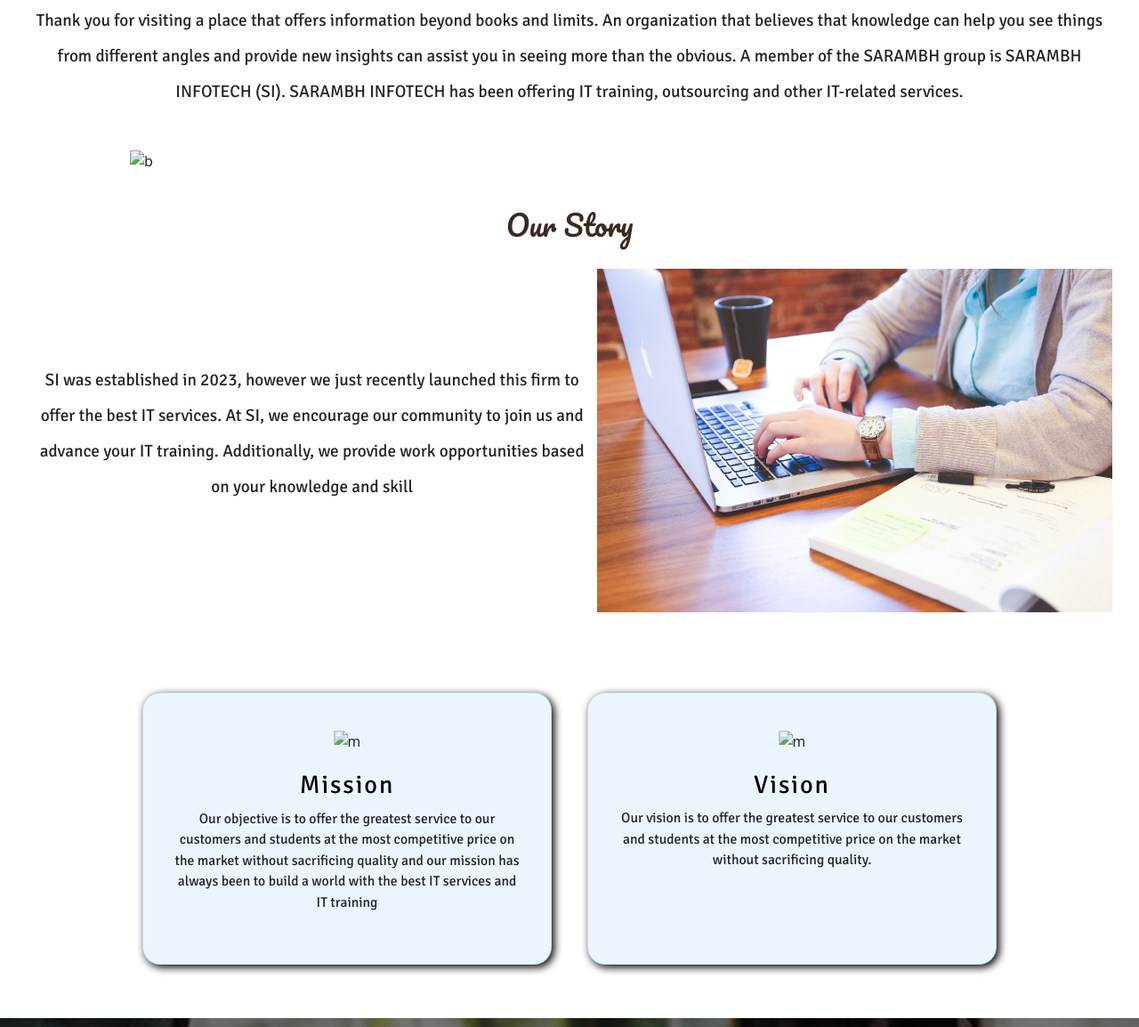
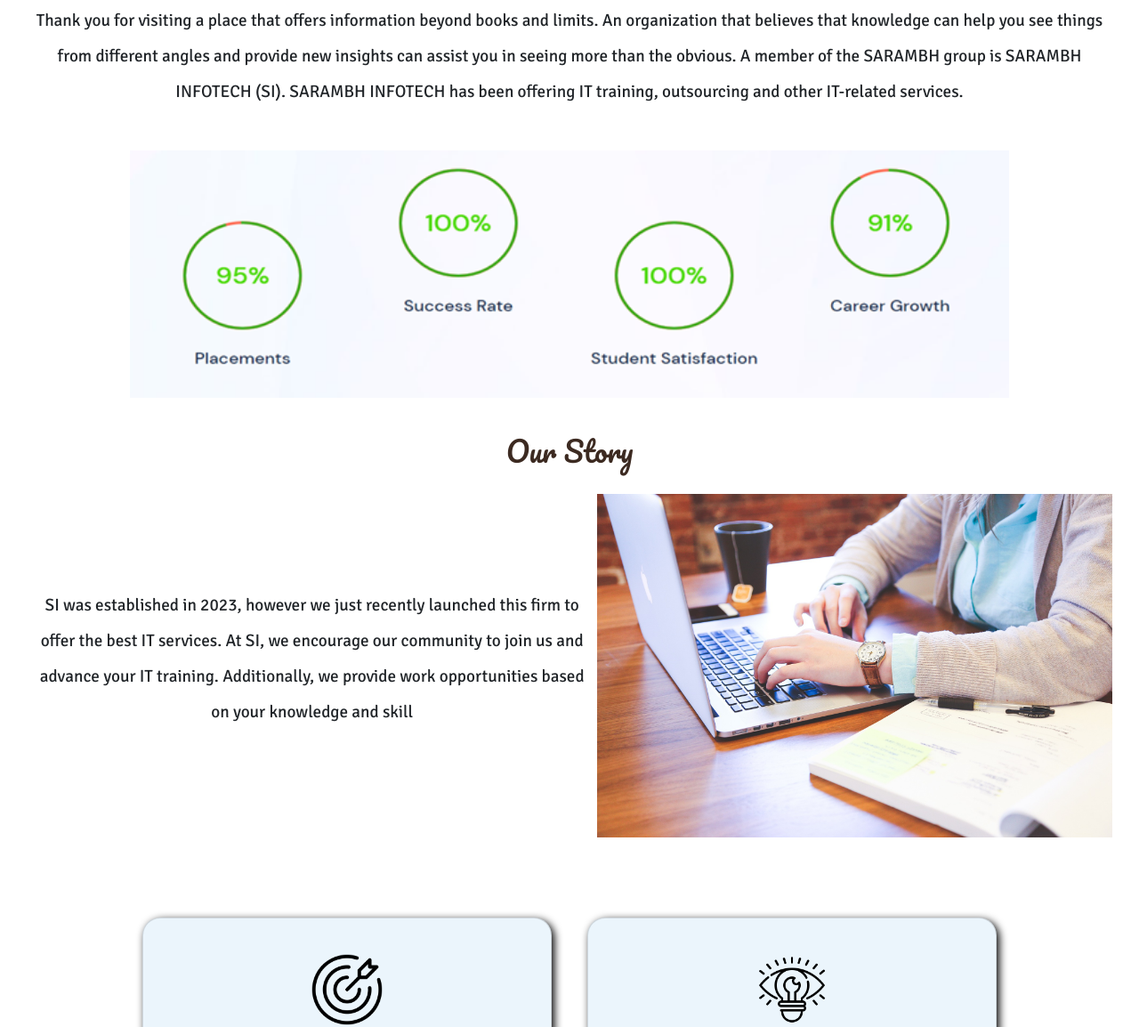
Before and after one commit to Vishal-1217/sarambh.io, a plain HTML site: page index.html in a window 1280 px wide. Shown: the part 875-2029 px from the top of the page at 89% size. Drawn offline with nearby package versions, Linux system fonts and the light colour scheme; the site is published under a folder, as on GitHub Pages, so addresses that start at the root find nothing; a web font is replaced by a local one.

Commit message:
Update index.html

```diff
--- a/index.html
+++ b/index.html
@@ -106,7 +106,7 @@
             </div>
           </div>
           <div class="carousel-item">
-            <img src="/image/demo2.jpeg" class="d-block w-100" alt="im2" />
+            <img src="./image/demo2.jpeg" class="d-block w-100" alt="im2" />
             <div class="carousel-caption">
               <h5 class="animate__animated animate__zoomInDown animate__slow">
                 Software Development and Testing consultation services
@@ -114,7 +114,7 @@
             </div>
           </div>
           <div class="carousel-item">
-            <img src="/image/demo3.jpeg" class="d-block w-100" alt="im3" />
+            <img src="./image/demo3.jpeg" class="d-block w-100" alt="im3" />
             <div class="carousel-caption">
               <h5 class="animate__animated animate__zoomInUp animate__slow">
                 Online training courses
@@ -166,7 +166,7 @@
         </div>
         <div class="progress-img" data-aos="fade-right"
         data-aos-duration="2000">
-          <img src="/image/image.png" alt="b" class="pro-img" />
+          <img src="./image/image.png" alt="b" class="pro-img" />
         </div>
       </div>
     </div>
@@ -198,7 +198,7 @@
         <div class="card" data-aos="zoom-in-right"
         data-aos-duration="2000">
           <div class="imgBx">
-            <img src="/image/mission.png" alt="m" />
+            <img src="./image/mission.png" alt="m" />
           </div>
           <div class="miss-contain">
             <h2>Mission</h2>
@@ -215,7 +215,7 @@
         <div class="card" data-aos="zoom-in-left"
         data-aos-duration="2000">
           <div class="imgBx">
-            <img src="/image/vision.png" alt="m" />
+            <img src="./image/vision.png" alt="m" />
           </div>
           <div class="miss-contain">
             <h2>Vision</h2>
```
